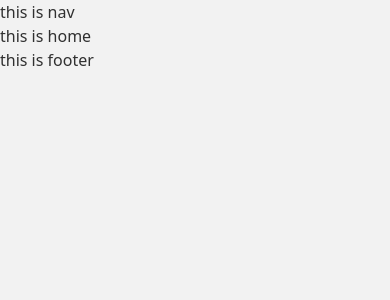
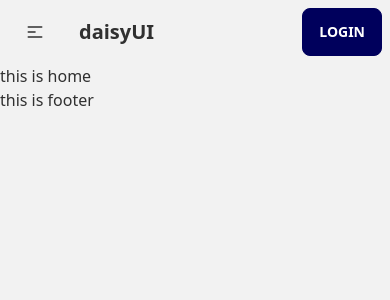
Before and after one commit to imtiajul-islam-d/furniture, a React (Create React App) app: page / in a window 390 px wide. Shown: the top 300 px of the page. Built offline with nearby package versions, Linux system fonts and the light colour scheme.

Commit message:
navbar added

```diff
--- /dev/null
+++ b/src/Pages/Blog/Blog.js
@@ -0,0 +1,11 @@
+import React from 'react';
+
+const Blog = () => {
+    return (
+        <div>
+            This is blog
+        </div>
+    );
+};
+
+export default Blog;
--- a/src/Pages/Shared/Nav/Nav.js
+++ b/src/Pages/Shared/Nav/Nav.js
@@ -1,11 +1,56 @@
-import React from 'react';
+import React from "react";
+import { Link } from "react-router-dom";
 
 const Nav = () => {
-    return (
-        <div>
-            this is nav
+  const menuItems = (
+    <React.Fragment>
+      <li>
+        <Link to="/">Home</Link>
+      </li>
+      <li>
+        <Link to="/blog">Blog</Link>
+      </li>
+    </React.Fragment>
+  );
+  return (
+    <section className="">
+      <div className="navbar container mx-auto">
+        <div className="navbar-start">
+          <div className="dropdown">
+            <label tabIndex={0} className="btn btn-ghost lg:hidden">
+              <svg
+                xmlns="http://www.w3.org/2000/svg"
+                className="h-5 w-5"
+                fill="none"
+                viewBox="0 0 24 24"
+                stroke="currentColor"
+              >
+                <path
+                  strokeLinecap="round"
+                  strokeLinejoin="round"
+                  strokeWidth="2"
+                  d="M4 6h16M4 12h8m-8 6h16"
+                />
+              </svg>
+            </label>
+            <ul
+              tabIndex={0}
+              className="menu menu-compact dropdown-content mt-3 p-2 shadow bg-base-100 rounded-box w-52"
+            >
+              {menuItems}
+            </ul>
+          </div>
+          <a className="btn btn-ghost normal-case text-xl">daisyUI</a>
         </div>
-    );
+        <div className="navbar-center hidden lg:flex">
+          <ul className="menu menu-horizontal p-0">{menuItems}</ul>
+        </div>
+        <div className="navbar-end">
+          <Link className="btn btn-primary text-secondary">Login</Link>
+        </div>
+      </div>
+    </section>
+  );
 };
 
 export default Nav;
--- a/src/Routes/Routes/Routes.js
+++ b/src/Routes/Routes/Routes.js
@@ -1,5 +1,6 @@
 import { createBrowserRouter } from "react-router-dom";
 import Main from "../../Layout/Main";
+import Blog from "../../Pages/Blog/Blog";
 import Home from "../../Pages/Home/Home/Home";
 import Error from "../../Pages/Shared/Error/Error";
 
@@ -12,6 +13,10 @@ const router = createBrowserRouter([
             {
                 path: '/',
                 element: <Home></Home>
+            },
+            {
+                path: '/blog',
+                element: <Blog></Blog>
             }
         ]
     }
--- /dev/null
+++ b/src/components/Loader/Loader.js
@@ -0,0 +1,11 @@
+import React from "react";
+
+const Loader = () => {
+  return (
+    <div className="w-full h-screen flex justify-center items-center">
+      <div className="w-16 h-16 border-4 border-dashed rounded-full animate-spin dark:border-violet-400"></div>
+    </div>
+  );
+};
+
+export default Loader;
```
